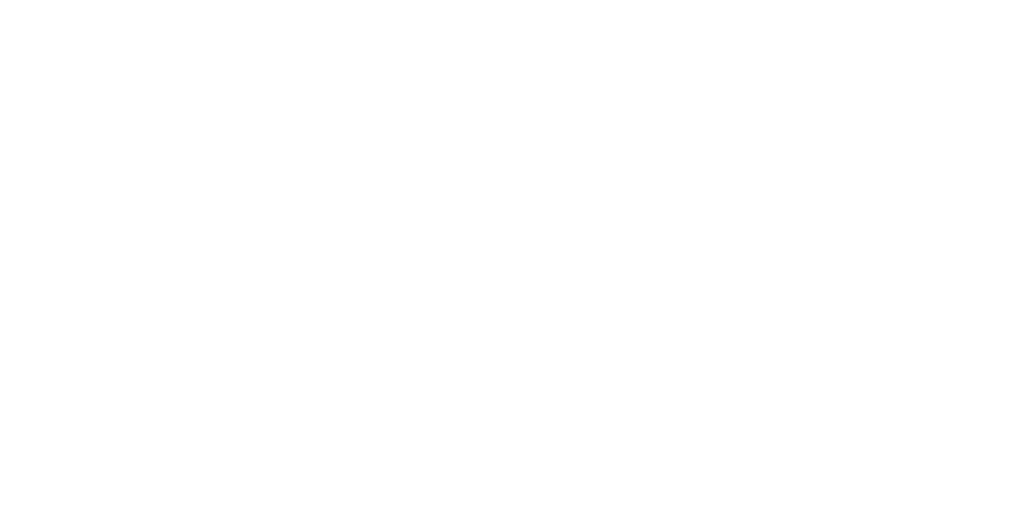
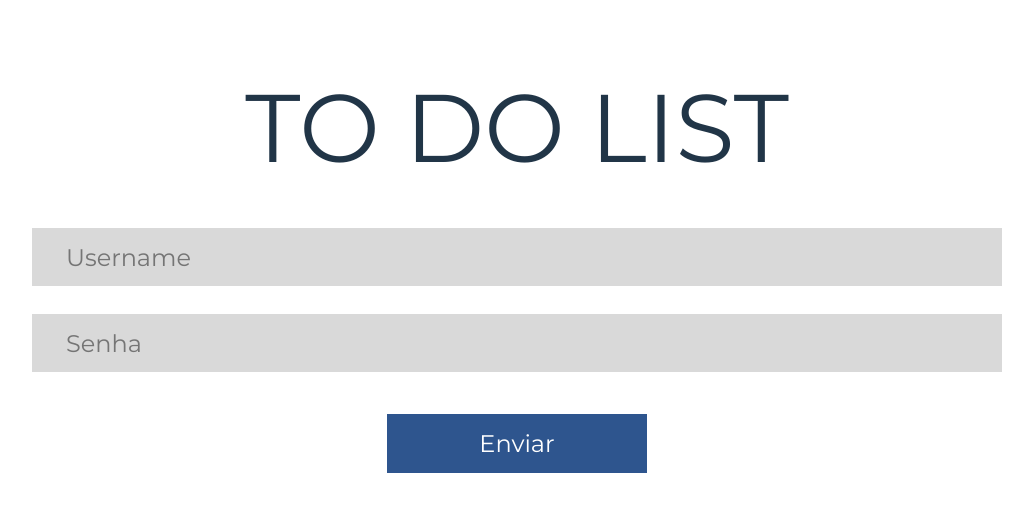
Before and after one commit to Senak9/TODOLIST, a React (Vite) app: page /login in a window 1280 px wide. Before the commit this address had no page. Shown: the top 512 px of the page, without its empty margins (123-1156 px from the left). Built offline with nearby package versions, Linux system fonts and the light colour scheme.

Commit message:
feat: criando header e login

```diff
--- a/package.json
+++ b/package.json
@@ -10,7 +10,8 @@
   },
   "dependencies": {
     "react": "^18.2.0",
-    "react-dom": "^18.2.0"
+    "react-dom": "^18.2.0",
+    "react-router-dom": "^6.3.0"
   },
   "devDependencies": {
     "@types/react": "^18.0.15",
--- a/src/component/header/index.jsx
+++ b/src/component/header/index.jsx
@@ -1,37 +1,6 @@
 import React from "react";
 import "./style.css";
-import { useNavigate } from "react-router-dom";
 
 export default function Header() {
-  const navigate = useNavigate();
-  return (
-    <div className="containerHeader">
-      <div className="titleHeader">
-        <h1>Pokemon</h1>
-      </div>
-
-      <div className="boxHeader">
-        <h2
-          onClick={() => {
-            navigate("/");
-          }}
-        >
-          Home
-        </h2>
-        <h2
-          onClick={() => {
-            navigate("/pokedex");
-          }}
-        >
-          Pokédex
-        </h2>
-        <h2>Moves</h2>
-        <h2>Evolution</h2>
-        <h2>Locations</h2>
-        <h2>Outros</h2>
-
-        {/* <img src={HeaderIcon} alt="HeaderIcon" className="SeaderIcon" /> */}
-      </div>
-    </div>
-  );
+  return <div className="containerHeader"><h1>TO DO LIST</h1></div>;
 }
--- a/src/component/header/style.css
+++ b/src/component/header/style.css
@@ -1,46 +1,12 @@
-@import url("http://fonts.cdnfonts.com/css/pokemon-solid");
-
 .containerHeader {
-  background-image: url("/src/assets//header.svg");
-  height: 18.4rem;
-  width: 100%;
-  background-size: cover;
-  background-repeat: no-repeat;
-  position: absolute;
-  display: flex;
-  flex-direction: column;
-  align-items: center;
-  justify-content: center;
+  padding-top: 6.9rem;
+  padding-bottom: 4.2rem;
 }
-.titleHeader {
+.containerHeader h1 {
+  font-family: Montserrat;
+  font-size: 9.6rem;
+  font-weight: 400;
+  line-height: 11.7rem;
+  letter-spacing: 0em;
+  text-align: center;
 }
-
-.containerHeader h1 {
-  font-family: "Pokemon Solid", sans-serif;
-  font-style: normal;
-  font-weight: 400;
-  font-size: 12rem;
-  color: #ffffff;
-  align-items: center;
-}
-.boxHeader {
-  display: flex;
-  justify-content: space-between;
-  align-items: center;
-  padding: 2.5rem 4rem 2.5rem 4rem;
-  min-height: 7.9rem;
-  width: 90%;
-  margin: auto;
-  border-radius: 1.6rem;
-  background: #3f3a40;
-  position: relative;
-  top: 28%;
-}
-
-.boxHeader h2 {
-  font-family: "Montserrat";
-  font-style: normal;
-  font-weight: 400;
-  font-size: 2.6rem;
-  color: #ffffff;
-}
--- a/src/index.css
+++ b/src/index.css
@@ -50,22 +50,19 @@
 }
 
 button {
-  border-radius: 8px;
-  border: 1px solid transparent;
-  padding: 0.6em 1.2em;
-  font-size: 1em;
-  font-weight: 500;
-  font-family: inherit;
-  background-color: #1a1a1a;
+  padding: 1.5rem 9.2rem;
+  font-family: Montserrat;
+  font-size: 2.4rem;
+  font-weight: 400;
+  line-height: 2.9rem;
+  background-color: #2e558e;
   cursor: pointer;
   transition: border-color 0.25s;
+  color: #ffffff;
 }
 button:hover {
-  border-color: #646cff;
-}
-button:focus,
-button:focus-visible {
-  outline: 4px auto -webkit-focus-ring-color;
+  border: 4px solid transparent;
+  border-color: #26212f;
 }
 
 @media (prefers-color-scheme: light) {
@@ -77,6 +74,23 @@
     color: #747bff;
   }
   button {
-    background-color: #f9f9f9;
+    background-color: #2e558e;
+    border: none;
   }
 }
+
+input {
+  font-family: Montserrat;
+  font-size: 2.4rem;
+  font-weight: 400;
+  line-height: 2.9rem;
+  height: 5.8rem;
+  width: 97rem;
+  background: #d9d9d9;
+  border: #d9d9d9;
+  padding: 1.5rem 3.4rem;
+}
+
+input[type="text"] {
+  margin-bottom: 2.8rem;
+}
--- a/src/pages/home/index.jsx
+++ b/src/pages/home/index.jsx
@@ -0,0 +1,11 @@
+import React from "react";
+import Header from "../../component/header";
+import "./style.css";
+
+export default function Home() {
+  return (
+    <div>
+      <Header />
+    </div>
+  );
+}
--- /dev/null
+++ b/src/pages/login/index.jsx
@@ -0,0 +1,29 @@
+import React from "react";
+import Header from "../../component/header";
+import "./style.css";
+
+export default function Login() {
+  return (
+    <div className="containerLogin">
+      <Header />
+      <input
+        name="Username"
+        placeholder="Username"
+        type="text"
+        className="inputText"
+        // value={}
+        // onChange={(e) => setUsername(e.target.value)}
+        // required
+      />
+      <input
+        name="Senha"
+        placeholder="Senha"
+        type="password"
+        // value={password}
+        // onChange={(e) => setPassword(e.target.value)}
+        // required
+      />
+      <button className="btn-login">Enviar</button>
+    </div>
+  );
+}
--- /dev/null
+++ b/src/pages/login/style.css
@@ -0,0 +1,11 @@
+.containerLogin {
+  display: flex;
+  flex-direction: column;
+  /* justify-items: center;
+  justify-content: center; */
+  align-items: center;
+}
+
+.btn-login {
+  margin-top: 4.2rem;
+}
--- a/src/routes/index.jsx
+++ b/src/routes/index.jsx
@@ -1,14 +1,15 @@
 import { Routes, Outlet, Route, Navigate } from "react-router-dom";
 
-import Pokedex from "../pages/pokedex";
 import Home from "../pages/home";
 
 import React from "react";
+import Login from "../pages/login";
 
 export default function MainRoutes() {
   return (
     <Routes>
-      <Route path="/" element={<Home />} />
+      <Route path="/" element={<Login />} />
+      <Route path="/login" element={<Login />} />
       <Route path="/home" element={<Home />} />
     </Routes>
   );
--- a/vite.config.js
+++ b/vite.config.js
@@ -1,7 +1,7 @@
-import { defineConfig } from 'vite'
-import react from '@vitejs/plugin-react'
+import { defineConfig } from "vite";
+import react from "@vitejs/plugin-react";
 
 // https://vitejs.dev/config/
 export default defineConfig({
-  plugins: [react()]
-})
+  plugins: [react()],
+});
```
Also changed, not shown: 1 other file (tests, documents, lock files or other folders).
